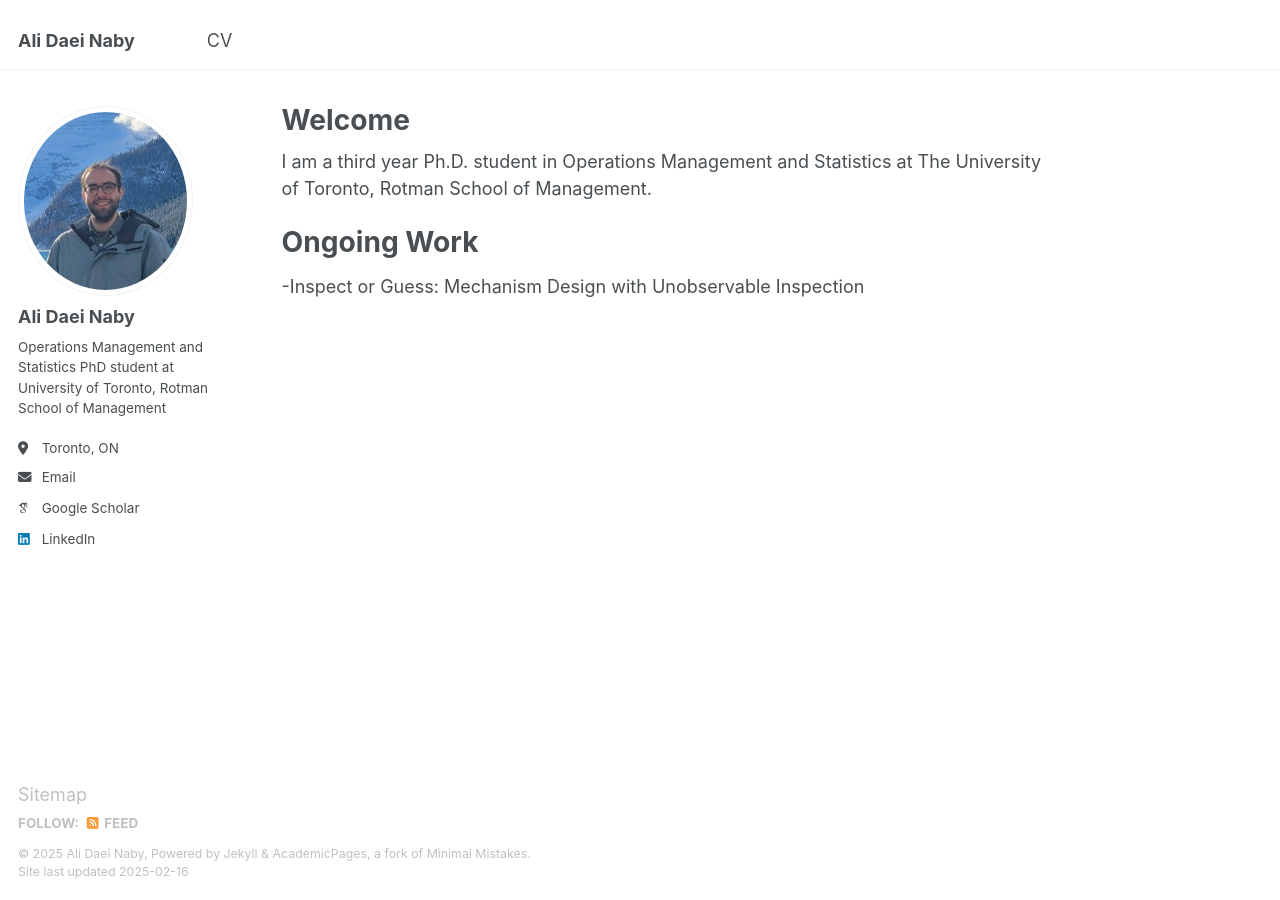
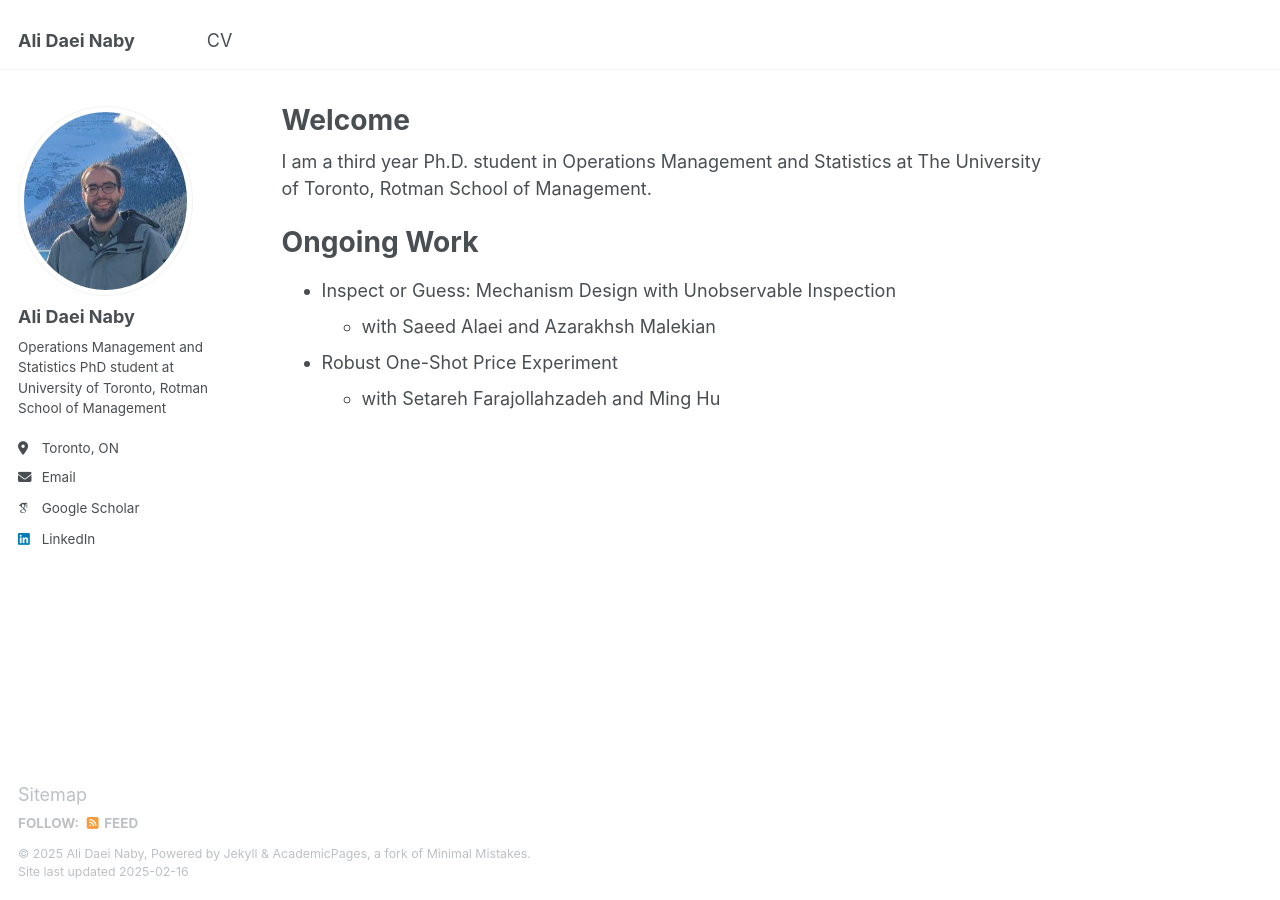
Before and after one commit to alidaeinaby/alidaeinaby.github.io, a Jekyll site: the page built from _pages/about.md, in a window 1280 px wide. Built offline with Jekyll 4.4.1, drawn with Linux system fonts in a browser that asks for light colours; some web fonts are replaced.

Commit message:
Update about.md

```diff
--- a/_pages/about.md
+++ b/_pages/about.md
@@ -11,4 +11,7 @@ I am a third year Ph.D. student in Operations Management and Statistics at The U
 
 Ongoing Work
 ======
--Inspect or Guess: Mechanism Design with Unobservable Inspection
+- Inspect or Guess: Mechanism Design with Unobservable Inspection
+  - with Saeed Alaei and Azarakhsh Malekian
+- Robust One-Shot Price Experiment
+  - with Setareh Farajollahzadeh and Ming Hu
```
